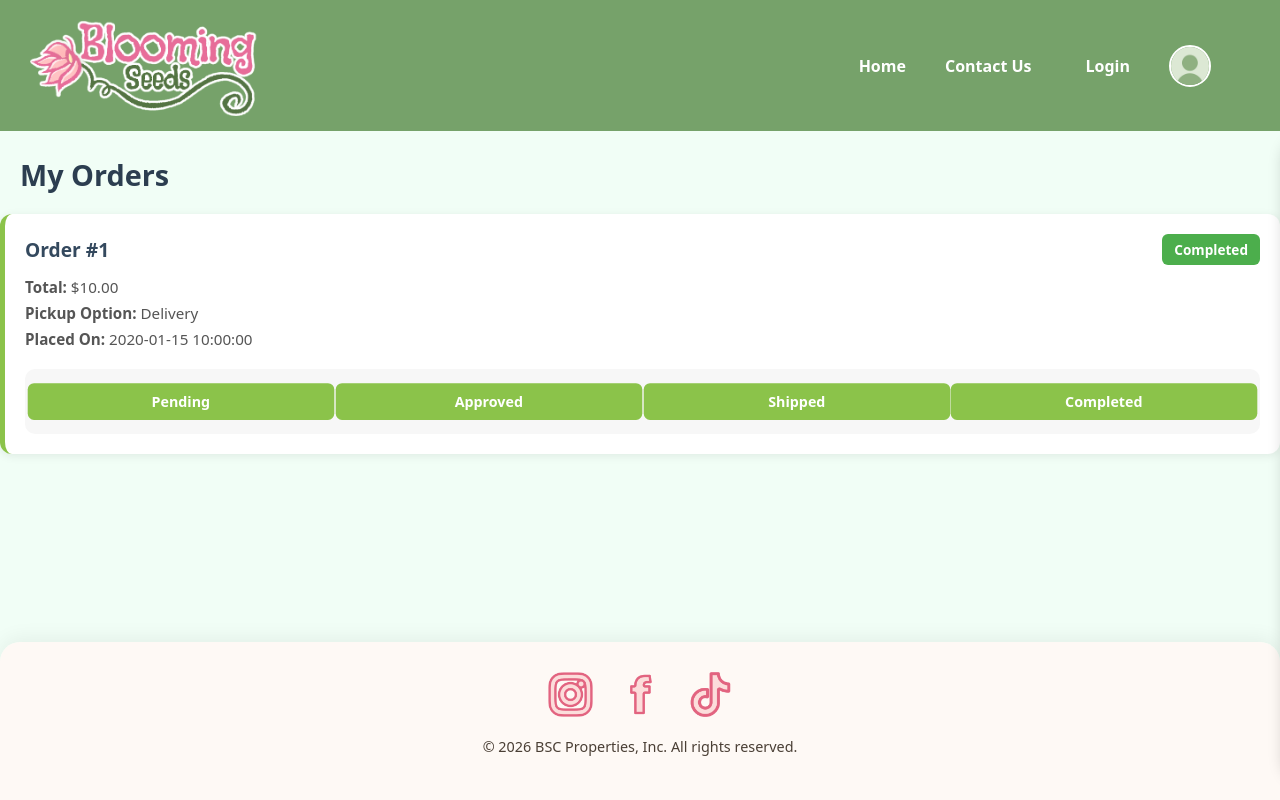
After one commit to starryyz/final180, a Flask app: template templates/my_orders.html in a window 1280 px wide. The commit adds this page. Run offline with Flask 3, Linux system fonts and the light colour scheme; the template is opened without the code that fills it: most values are stand-ins (such as "Sample title", 1, 10 or a date in 2020); some web fonts are replaced.

Commit message:
Jalissa push

```diff
--- a/app.py
+++ b/app.py
@@ -19,12 +19,15 @@ def get_db_connection():
         password=Config.MYSQL_PASSWORD,
         database=Config.MYSQL_DB,
         port=Config.MYSQL_PORT,
-        cursorclass=pymysql.cursors.DictCursor  # revised
+        cursorclass=pymysql.cursors.DictCursor
     )
 
+def get_db_cursor(dictionary=False):
+    conn = get_db_connection()
 
-def get_db_cursor():
-    conn = get_db_connection()
+    if dictionary:
+        return conn.cursor(pymysql.cursors.DictCursor)
+
     return conn.cursor()
 
 def get_db_connection_for_commit():
@@ -34,15 +37,19 @@ def get_db_connection_for_commit():
 def current_user():
     if "user_id" not in session:
         return None
-    cur = get_db_cursor()
-    cur.execute("SELECT id, first_name, last_name, email, is_admin FROM users WHERE id = %s", (session["user_id"],))
+
+    cur = get_db_cursor(dictionary=True)
+    cur.execute(
+        "SELECT id, first_name, last_name, email, is_admin FROM users WHERE id = %s",
+        (session["user_id"],)
+    )
     user = cur.fetchone()
     cur.close()
     return user
 
 def is_admin():
     user = current_user()
-    return user and user["is_admin"] == 1  # revised
+    return user and user["is_admin"] == 1
 
 
 # login/sign up routes
@@ -216,69 +223,109 @@ def checkout():
     cart = session.get("cart", {})
 
     # Allow checkout page to load even if cart is empty
-    if not cart:
-        flash("Your cart is empty.", "warning")
+    if request.method == "GET":
+        if not cart:
+            flash("Your cart is empty.", "warning")
         return render_template("checkout.html", user=user)
 
-    if request.method == "POST":
-        pickup_option = request.form.get("pickup_option", "delivery")
+    # POST — placing the order
+    pickup_option = request.form.get("pickup_option", "delivery")
 
-        conn = get_db_connection()
-        cur = conn.cursor()
+    conn = get_db_connection()
+    cur = conn.cursor(dictionary=True)
 
-        try:
+    try:
+        # Calculate total price
+        total_price = 0
+        for pid, qty in cart.items():
+            cur.execute("SELECT price FROM products WHERE id = %s", (pid,))
+            product = cur.fetchone()
+            if product:
+                total_price += product["price"] * qty
+
+        # Insert order
+        cur.execute("""
+            INSERT INTO orders (user_id, status, pickup_option, total)
+            VALUES (%s, 'pending', %s, %s)
+        """, (user["id"], pickup_option, total_price))
+        order_id = cur.lastrowid
+
+        # Insert order items
+        for pid, qty in cart.items():
+            cur.execute("SELECT price FROM products WHERE id = %s", (pid,))
+            price = cur.fetchone()["price"]
+
             cur.execute("""
-                INSERT INTO orders (user_id, status, pickup_option)
-                VALUES (%s, 'pending', %s)
-            """, (user["id"], pickup_option))
-            order_id = cur.lastrowid
+                INSERT INTO order_items (order_id, product_id, quantity, price_each)
+                VALUES (%s, %s, %s, %s)
+            """, (order_id, pid, qty, price))
 
-            for pid, qty in cart.items():
-                cur.execute("SELECT price FROM products WHERE id = %s", (pid,))
-                price = cur.fetchone()["price"]
-                cur.execute("""
-                    INSERT INTO order_items (order_id, product_id, quantity, price_each)
-                    VALUES (%s, %s, %s, %s)
-                """, (order_id, pid, qty, price))
+            # Reduce stock
+            cur.execute("""
+                UPDATE products
+                SET stock = stock - %s
+                WHERE id = %s
+            """, (qty, pid))
 
-                cur.execute("UPDATE products SET stock = stock - %s WHERE id = %s", (qty, pid))
+        conn.commit()
 
-            conn.commit()
-            session["cart"] = {}
-            flash("Order placed! You'll be notified when it's approved or shipped.", "success")
-            return redirect(url_for("dashboard"))
+        # Clear cart
+        session["cart"] = {}
 
-        except Exception as e:
-            conn.rollback()
-            flash("Error placing order.", "danger")
+        flash("Order placed! You'll be notified when it's approved or shipped.", "success")
+        return redirect(url_for("dashboard"))
 
-        finally:
-            cur.close()
-            conn.close()
+    except Exception as e:
+        conn.rollback()
+        flash("Error placing order.", "danger")
+
+    finally:
+        cur.close()
+        conn.close()
 
     return render_template("checkout.html", user=user)
 
 
+# my orders page
+@app.route("/my_orders")
+def my_orders():
+    user = current_user()
+    if not user:
+        return redirect(url_for("login"))
 
-def generate_order_number():
-    now = datetime.datetime.now()
-    date_part = now.strftime("%Y%m%d")  # Example: 20260430
-    random_part = random.randint(1000, 9999)
-    return f"BS-{date_part}-{random_part}"
+    cur = get_db_cursor(dictionary=True)
+    cur.execute("""
+        SELECT
+            id,
+            status,
+            total,
+            pickup_option,
+            created_at
+        FROM orders
+        WHERE user_id = %s
+        ORDER BY created_at DESC
+    """, (user["id"],))
+    orders = cur.fetchall()
+    cur.close()
 
-# order confirmation route
-@app.route("/order_confirmation")
-def order_confirmation():
-    user = current_user()
+    return render_template("my_orders.html", user=user, orders=orders)
 
-    order_number = generate_order_number()
 
-    return render_template(
-        "order_confirmation.html",
-        user=user,
-        order_number=order_number
-    )
+# update order status
+@app.route("/admin/update_order_status", methods=["POST"])
+def update_order_status():
+    order_id = request.form['order_id']
+    new_status = request.form['status']
 
+    cursor = db.cursor()
+    cursor.execute("""
+        UPDATE orders
+        SET status = %s
+        WHERE id = %s
+    """, (new_status, order_id))
+    db.commit()
+
+    return redirect(url_for("admin_orders"))
 
 # admin routes
 
@@ -287,32 +334,47 @@ def admin_dashboard():
     if not is_admin():
         return redirect(url_for("login"))
 
-    cur = get_db_cursor()
+    cur = get_db_cursor(dictionary=True)
+
+    # Fetch users
     cur.execute("SELECT id, first_name, last_name, email FROM users")
     users = cur.fetchall()
 
+    # Fetch products
     cur.execute("SELECT id, name, category, price, stock FROM products")
     products = cur.fetchall()
 
     cur.close()
     return render_template("admin_dashboard.html", users=users, products=products)
 
+
 @app.route("/admin/orders")
 def admin_orders():
     if not is_admin():
         return redirect(url_for("login"))
 
-    cur = get_db_cursor()
+    cur = get_db_cursor(dictionary=True)
+
+    # Fetch orders with user info + item count
     cur.execute("""
-        SELECT o.id, u.first_name, u.last_name, o.status, o.pickup_option, o.created_at
+        SELECT
+            o.id,
+            o.status,
+            o.pickup_option,
+            o.total,
+            o.created_at,
+            u.first_name,
+            u.last_name,
+            (SELECT COUNT(*) FROM order_items WHERE order_id = o.id) AS item_count
         FROM orders o
         JOIN users u ON o.user_id = u.id
         ORDER BY o.created_at DESC
     """)
     orders = cur.fetchall()
+
     cur.close()
+    return render_template("admin_orders.html", orders=orders)
 
-    return render_template("admin_orders.html", orders=orders)
 
 @app.route("/admin/order/<int:order_id>/status", methods=["POST"])
 def admin_update_order_status(order_id):
@@ -323,18 +385,27 @@ def admin_update_order_status(order_id):
 
     conn = get_db_connection()
     cur = conn.cursor()
+
     try:
-        cur.execute("UPDATE orders SET status = %s WHERE id = %s", (new_status, order_id))
+        cur.execute("""
+            UPDATE orders
+            SET status = %s
+            WHERE id = %s
+        """, (new_status, order_id))
+
         conn.commit()
         flash(f"Order {order_id} updated to {new_status}.", "success")
-    except:
+
+    except Exception as e:
         conn.rollback()
         flash("Error updating order.", "danger")
+
     finally:
         cur.close()
         conn.close()
 
     return redirect(url_for("admin_orders"))
+
 
 # bloomy bot
 
--- a/templates/base.html
+++ b/templates/base.html
@@ -43,6 +43,13 @@
 
             <span class="nav-link">
                 <a href="{{ url_for('customer_service') }}">Contact Us</a>
+            </span>
+
+            <!-- ⭐ ORDER HISTORY LINK (added) ⭐ -->
+            <span class="nav-link">
+                {% if session.get("user_id") %}
+                    <a href="{{ url_for('my_orders') }}">Order History</a>
+                {% endif %}
             </span>
 
             <span class="nav-link">
--- /dev/null
+++ b/templates/my_orders.html
@@ -0,0 +1,207 @@
+{% extends "base.html" %}
+{% block content %}
+
+<h2 class="page-title">My Orders</h2>
+
+{% if orders %}
+<div class="orders-list">
+
+    {% for o in orders %}
+    <div class="order-card">
+
+        <div class="order-header">
+            <h3>Order #{{ o.id }}</h3>
+            <span class="status-badge {{ o.status }}">
+                {{ o.status | replace("_", " ") | capitalize }}
+            </span>
+        </div>
+
+        <div class="order-details">
+            <p><strong>Total:</strong> ${{ "%.2f"|format(o.total) }}</p>
+
+            <p><strong>Pickup Option:</strong>
+                {% if o.pickup_option == "pickup" %}
+                    Pickup
+                {% else %}
+                    Delivery
+                {% endif %}
+            </p>
+
+            <p><strong>Placed On:</strong> {{ o.created_at }}</p>
+        </div>
+
+        <!-- ⭐ TRACK ORDER PROGRESS BAR ⭐ -->
+        <div class="progress-container">
+
+            <div class="progress-step {% if o.status in ['pending','approved','shipped','completed','ready_for_pickup'] %}active{% endif %}">
+                Pending
+            </div>
+
+            <div class="progress-step {% if o.status in ['approved','shipped','completed','ready_for_pickup'] %}active{% endif %}">
+                Approved
+            </div>
+
+            <div class="progress-step {% if o.status in ['shipped','completed','ready_for_pickup'] %}active{% endif %}">
+                Shipped
+            </div>
+
+            <div class="progress-step {% if o.status == 'completed' %}active{% endif %}">
+                Completed
+            </div>
+
+        </div>
+
+    </div>
+    {% endfor %}
+
+</div>
+
+{% else %}
+
+<div class="empty-state">
+    <div class="empty-icon">🛒</div>
+    <p class="no-orders">You have no orders yet.</p>
+
+    <a href="{{ url_for('dashboard') }}" class="start-shopping-btn">
+        Start Shopping
+    </a>
+</div>
+
+{% endif %}
+
+<style>
+    .page-title {
+        font-size: 1.8rem;
+        margin-bottom: 20px;
+        font-weight: 600;
+        color: #2c3e50;
+        padding-left: 20px;
+    }
+
+    .orders-list {
+        display: flex;
+        flex-direction: column;
+        gap: 20px;
+    }
+
+    .order-card {
+        background: #ffffff;
+        padding: 20px;
+        border-radius: 12px;
+        box-shadow: 0 2px 10px rgba(0,0,0,0.08);
+        border-left: 5px solid #8bc34a;
+    }
+
+    .order-header {
+        display: flex;
+        justify-content: space-between;
+        align-items: center;
+        margin-bottom: 12px;
+    }
+
+    .order-header h3 {
+        margin: 0;
+        font-size: 1.2rem;
+        color: #34495e;
+    }
+
+    .order-details p {
+        margin: 6px 0;
+        font-size: 0.95rem;
+        color: #555;
+    }
+
+    /* ⭐ PROGRESS BAR ⭐ */
+    .progress-container {
+        display: flex;
+        justify-content: space-between;
+        margin-top: 20px;
+        padding: 15px 10px;
+        background: #f7f7f7;
+        border-radius: 10px;
+    }
+
+    .progress-step {
+        width: 24%;
+        text-align: center;
+        padding: 8px 0;
+        border-radius: 6px;
+        background: #ddd;
+        color: #555;
+        font-size: 0.85rem;
+        font-weight: 600;
+        transition: 0.3s ease;
+    }
+
+    .progress-step.active {
+        background: #8bc34a;
+        color: white;
+        transform: scale(1.05);
+    }
+
+    /* ⭐ EMPTY STATE ⭐ */
+    .empty-state {
+        margin-top: 40px;
+        text-align: center;
+        padding-left: 40px;
+    }
+
+    .empty-icon {
+        font-size: 3rem;
+        margin-bottom: 10px;
+        opacity: 0.8;
+    }
+
+    .no-orders {
+        font-size: 1.2rem;
+        color: #777;
+        margin-bottom: 20px;
+    }
+
+    .start-shopping-btn {
+        display: inline-block;
+        background: #8bc34a;
+        color: white;
+        padding: 12px 22px;
+        border-radius: 8px;
+        font-size: 1rem;
+        font-weight: 600;
+        text-decoration: none;
+        transition: 0.2s ease;
+    }
+
+    .start-shopping-btn:hover {
+        background: #7ab03f;
+        transform: translateY(-2px);
+    }
+
+    /* Status badges */
+    .status-badge {
+        padding: 6px 12px;
+        border-radius: 6px;
+        color: white;
+        font-size: 0.85rem;
+        font-weight: 600;
+        text-transform: capitalize;
+    }
+
+    .status-badge.pending { background: #f0ad4e; }
+    .status-badge.approved { background: #0275d8; }
+    .status-badge.shipped { background: #5bc0de; }
+    .status-badge.ready_for_pickup { background: #5cb85c; }
+    .status-badge.completed { background: #4cae4c; }
+    .status-badge.declined { background: #d9534f; }
+
+    /* ⭐ Footer stays at bottom ⭐ */
+    body {
+        display: flex;
+        flex-direction: column;
+        min-height: 100vh;
+    }
+
+    .lux-footer {
+        margin-top: auto;
+    }
+</style>
+
+{% endblock %}
```
Also changed, not shown: templates/admin_orders.html (+116 -7 lines), static/profile_pics/user_1.png.
